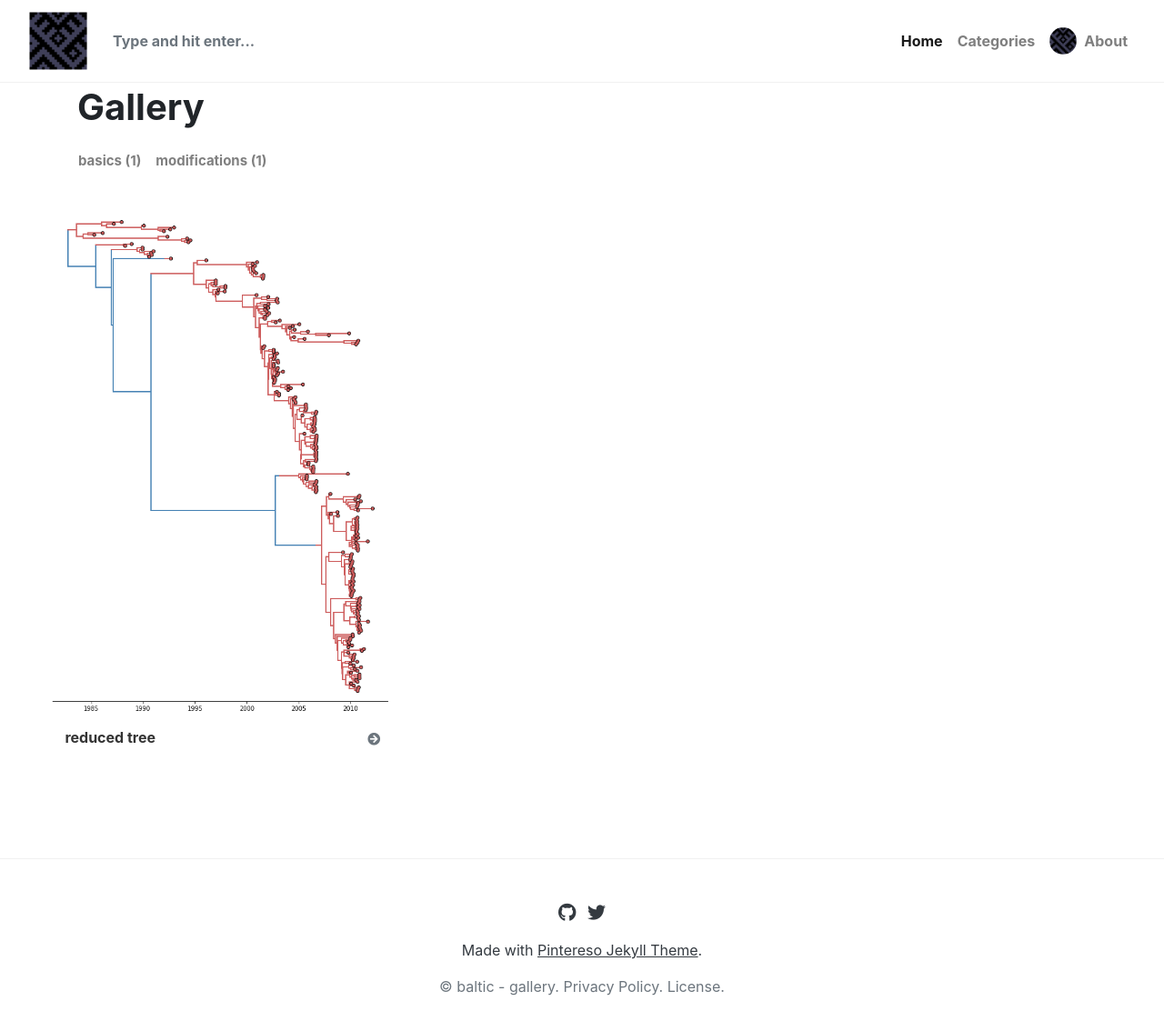
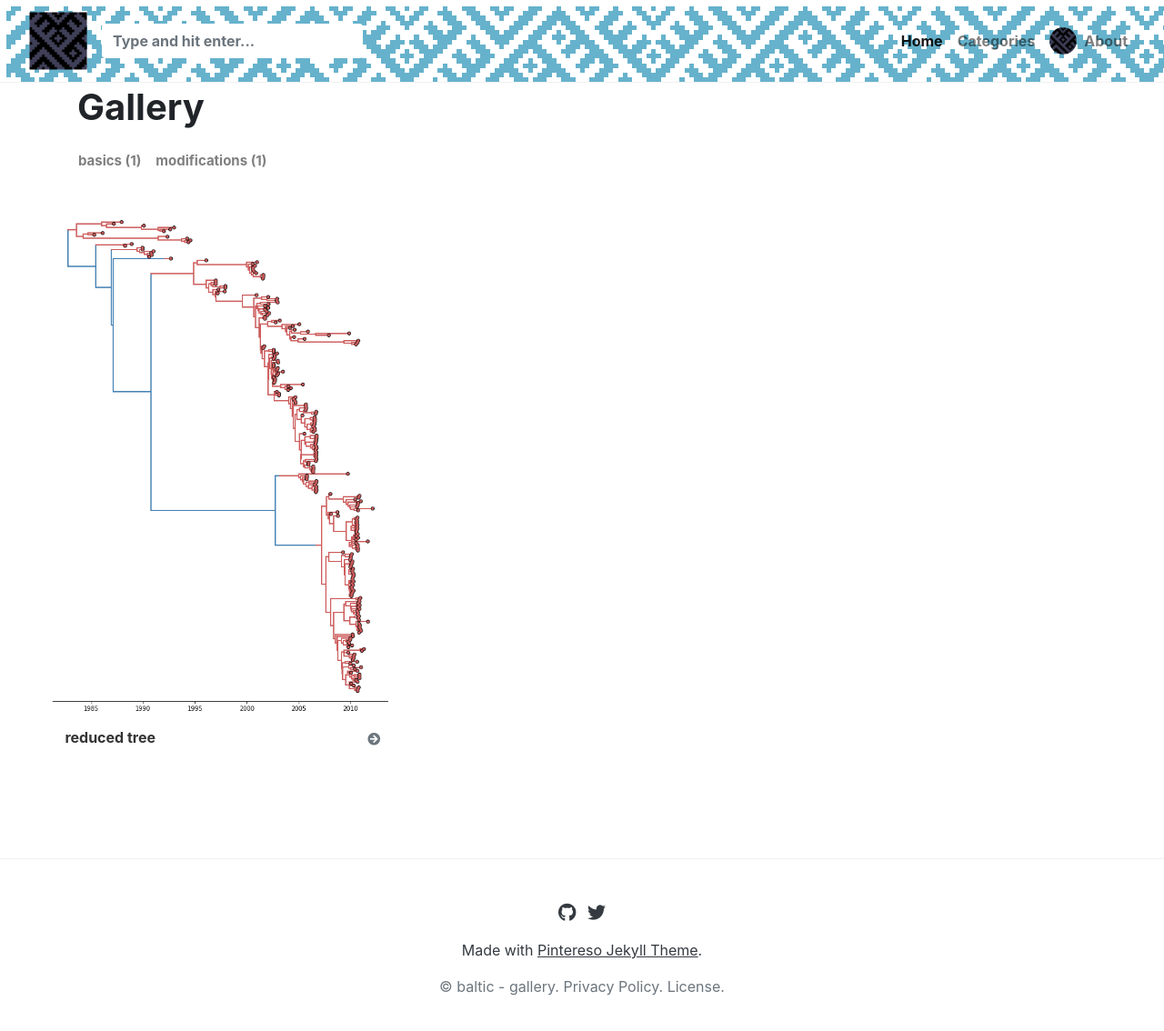
Before and after one commit to phylo-baltic/baltic-gallery, a Jekyll site: the page built from index.html, in a window 1280 px wide and 1161 px high. Shown: the top 1134 px of the window at 91% size. Built offline with Jekyll 4.4.1, drawn with Linux system fonts in a browser that asks for light colours; nearby versions of some CDN libraries; library files that are not in the unit come from our copies; the list of posts is cut into pages by our own code.

Commit message:
changed navbar bg

```diff
--- a/_layouts/default.html
+++ b/_layouts/default.html
@@ -24,7 +24,7 @@
 
 <body>
 
-    <nav class="navbar navbar-expand-lg navbar-light fixed-top" style="background-image: url("{{site.baseurl}}/assets/img/logo-banner.png") !important;">
+    <nav class="navbar navbar-expand-lg navbar-light fixed-top" style="background-image: url({{site.baseurl}}/assets/img/logo-banner.png) !important;">
     <a class="navbar-brand font-weight-bolder mr-3" href="{{site.baseurl}}/index.html"><img src="{{site.baseurl}}/{{site.logo}}"></a>
     <button class="navbar-light navbar-toggler" type="button" data-toggle="collapse" data-target="#navbarsDefault" aria-controls="navbarsDefault" aria-expanded="false" aria-label="Toggle navigation">
     <span class="navbar-toggler-icon"></span>
```
